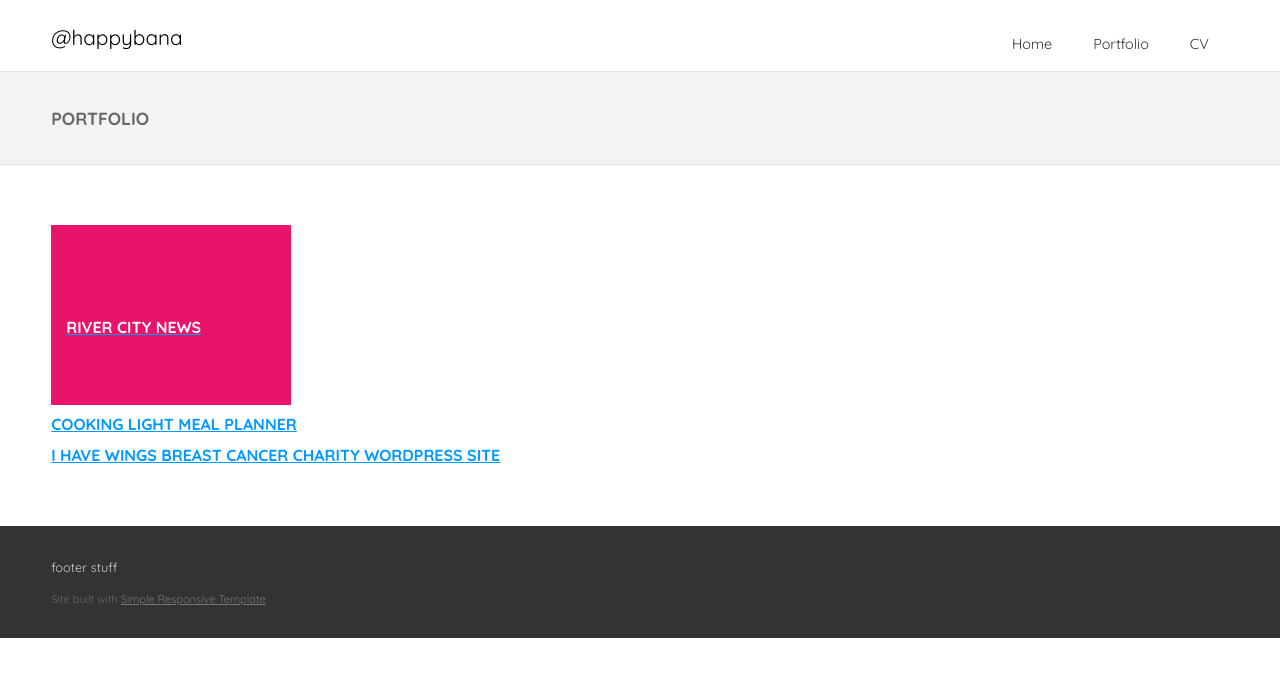
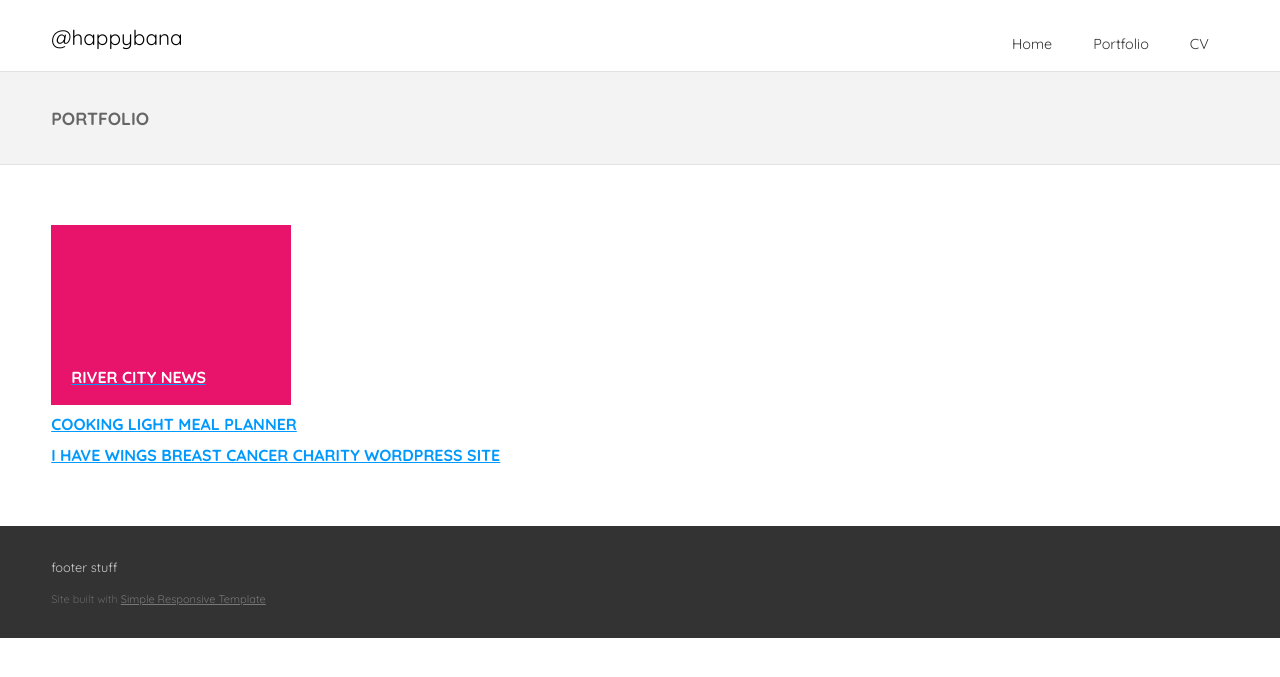
Before and after one commit to banbanbana/happybana.github.io, a Jekyll site: the page portfolio.html, which Jekyll copies as it is, in a window 1280 px wide. Shown: the top 677 px of the page. Built offline with Jekyll 4.4.1, drawn with Linux system fonts in a browser that asks for light colours; some web fonts are replaced.

Commit message:
Update colorblocks-style.css

```diff
--- a/css/colorblocks-style.css
+++ b/css/colorblocks-style.css
@@ -20,8 +20,8 @@ BASE (MOBILE) SIZE
 	height:180px;
 	background-color:#e8136a;
 	color:#fff;
-	padding-top:90px;
-	padding-left:15px;
+	padding-top:140px;
+	padding-left:20px;
 }
 
 #social {
```
